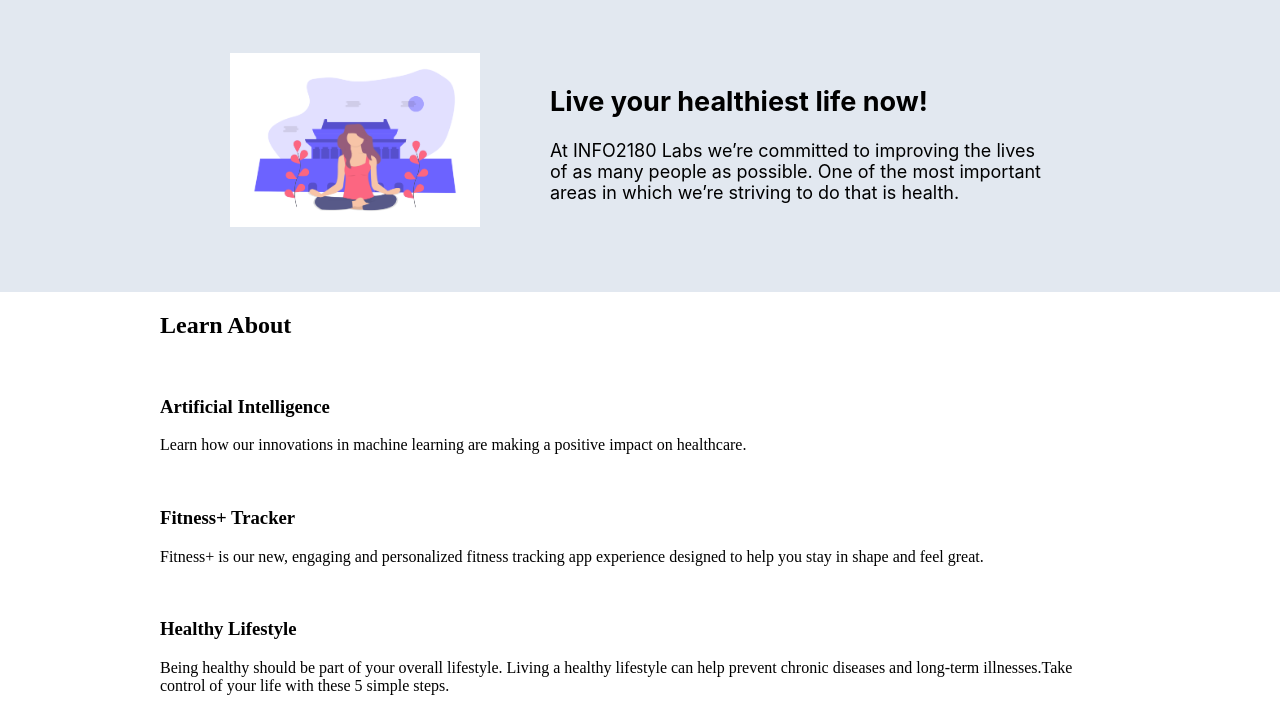
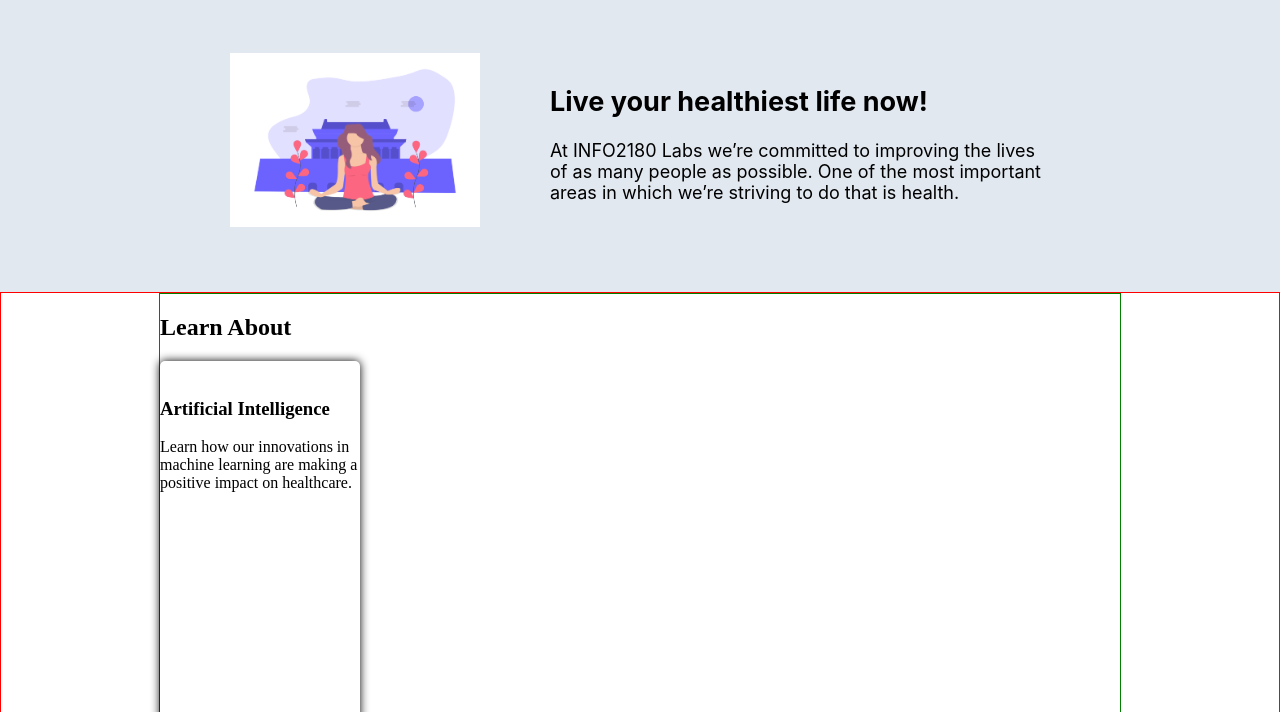
Before and after one commit to ColinACampbell/info2180-project1, a plain HTML site: page index.html in a window 1280 px wide. Shown: the part 58-770 px from the top of the page. Drawn offline with Linux system fonts and the light colour scheme.

Commit message:
Grid span

```diff
--- a/styles.css
+++ b/styles.css
@@ -93,3 +93,27 @@ header .container nav ul li a:hover {
     max-width: 500px;
     padding: 10px;
 }
+
+.learn-about
+{
+    border: 1px solid red;
+}
+
+.learn-about .container
+{
+    border: 1px solid green;
+}
+
+.learn-about .container .cards
+{
+    display: grid;
+}
+
+.learn-about .container .cards .card
+{
+    width: 200px;
+    height: 500px;
+    box-shadow: 0px 0px 10px;
+    border-radius: 5px;
+    grid-column: 1 / span 2;
+}
```
